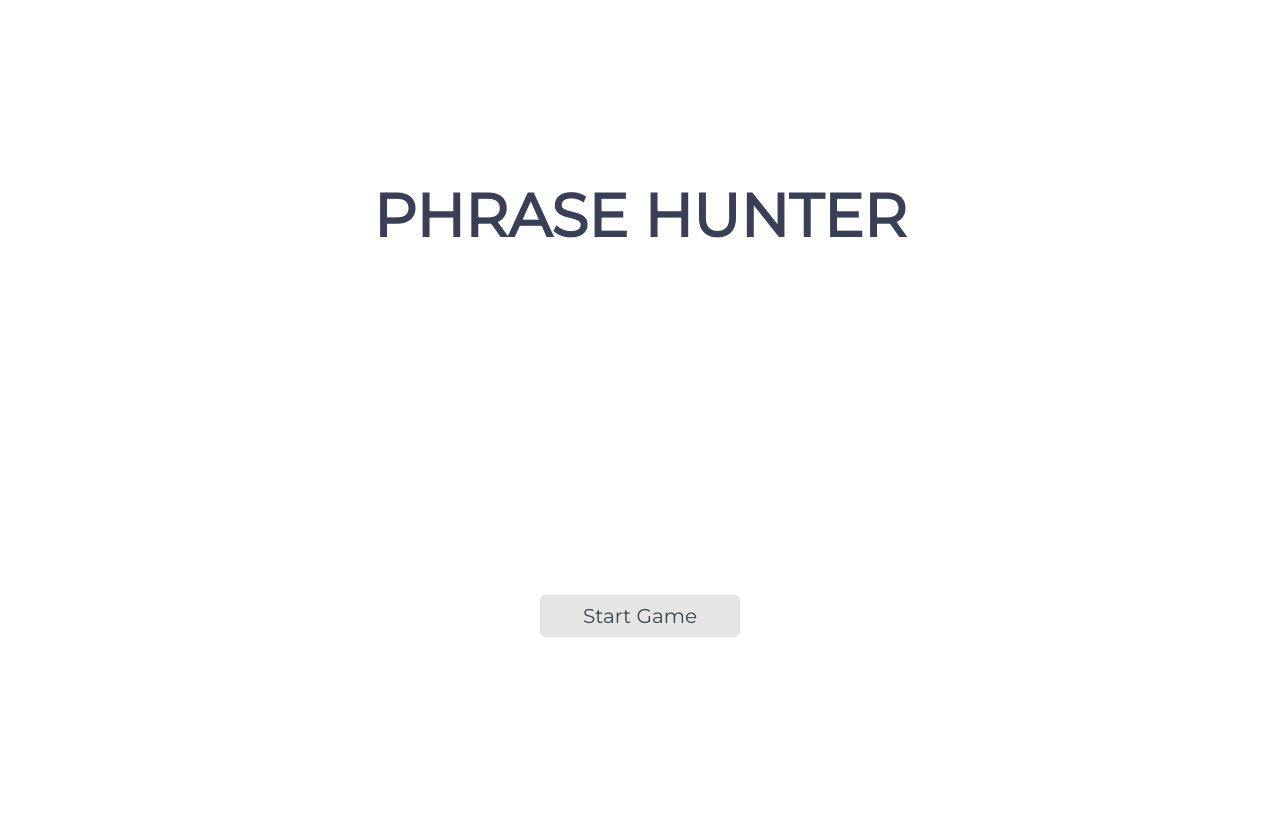
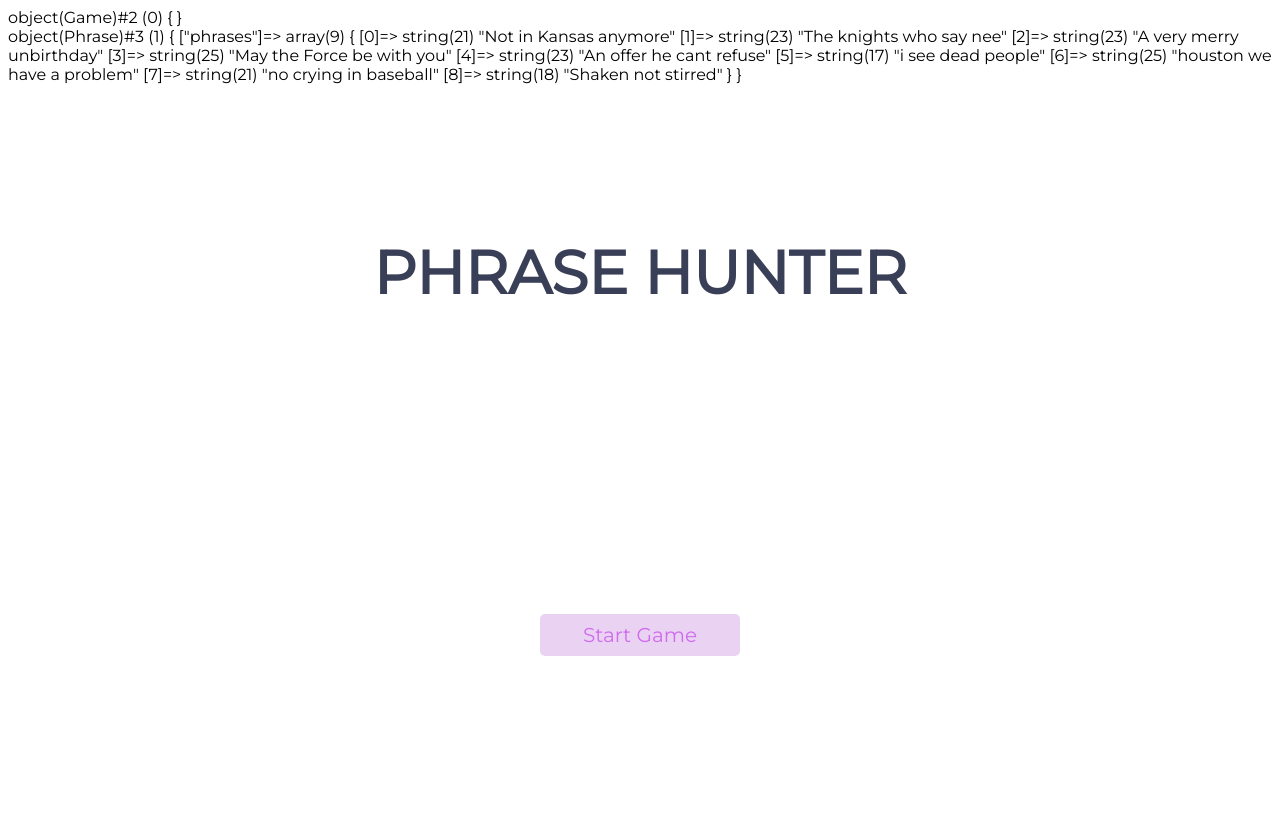
Before and after one commit to computergrrl/OOP-Word-Guessing-Game-PHP, a PHP site: page / in a window 1280 px wide. Run offline with PHP 8.4, Linux system fonts and the light colour scheme.

Commit message:
Got methods in Phrase class (Phrase.php) to work (theoretically)

```diff
--- a/css/styles.css
+++ b/css/styles.css
@@ -3,7 +3,7 @@
 
 /* Variables */
 
-:root {
+/* :root {
   --color-win: #78CF82;
   --color-lose: #D94545;
   --color-start: #5b85b7;
@@ -14,8 +14,19 @@
   --font-size-large: 60px;
   --font-size-medium: 20px;
   --transition: all .2s ease-in-out;
+} */
+:root {
+  --color-win: #00FF00;
+  --color-lose: #A52A2A;
+  --color-start: #81DF64;
+  --color-neutral: #445069;
+  --color-neutral-light: #BD64E4;
+  --color-keys: #CF6BEE;
+  --color-keys-light: #EAD2F2;
+  --font-size-large: 60px;
+  --font-size-medium: 20px;
+  --transition: all .2s ease-in-out;
 }
-
 /* main */
 
 * {
@@ -28,6 +39,7 @@ body {
   flex-direction: column;
   display: flex;
   height: 100vh;
+
 }
 
 li, ol, ul {
@@ -40,6 +52,7 @@ h2 {
   text-transform: uppercase;
   font-size: var(--font-size-large);
   margin: 0;
+
 }
 
 h1 {
@@ -87,6 +100,7 @@ input[type=submit].correct {
 
 #phrase ul li{
   margin-top: 15px;
+
 }
 
 /* Title */
@@ -114,12 +128,14 @@ input[type=submit].correct {
 }
 
 .hide {
-  color: transparent;
+  background-color: #000;
+  /* color: transparent; */
 }
 
 .show {
   color: #fff;
   background-color: #4ac0d5;
+  background-color: #000;
   font-size: 20px;
   height: 65px;
   width: 65px;
@@ -191,8 +207,11 @@ input[type=submit].correct {
   background-color: #3a3f58;
 }
 
+/* .start a {
+  color: #fff;
+} */
 .start a {
-  color: #fff;
+  color: #25E189;
 }
 
 .win {
--- a/inc/Phrase.php
+++ b/inc/Phrase.php
@@ -2,29 +2,46 @@
 
 class Phrase
 {
+public $phrases = array("Not in Kansas anymore" , "The knights who say nee", "A very merry unbirthday" , "May the Force be with you" , "An offer he cant refuse" , "i see dead people" , "houston we have a problem" , "no crying in baseball" , "Shaken not stirred");
+
 
   public function getRandomPhrase()
   {
-
+    $phrases = $this->phrases;
+    $pick = rand(0, (count($phrases) - 1));
+    $pick_phrase = $phrases[$pick];
+    return $pick_phrase;
   }
 
   public function getPhrase()
   {
-
+      return strtolower($this->getRandomPhrase());
   }
 
   public function getCharacters()
   {
-
+    $string = $this->getPhrase();
+    $chars = str_split($string);
+     return $chars;
   }
 
   public function getLetters()
   {
-
+      $chars = $this->getCharacters();
+      $result = array_unique($chars);
+      return $result;
   }
 
-  public function checkLetters()
+  public function checkLetters($selected)
   {
+    $check = $selected;
+    $letters = $this->getLetters();
+    if(in_array($check, $letters)) {
+        echo "Letter found!";
+
+    }  else {
+        echo "None of that letter!";
+    }
 
   }
 }
--- /dev/null
+++ b/inc/phrases_array.php
@@ -0,0 +1,2 @@
+<?php
+$phrases = array("As you wish" , "Wish upon a star" , );
--- a/index.html
+++ b/index.php
@@ -1,3 +1,8 @@
+<?php include('inc/Game.php');
+			include('inc/Phrase.php');
+			?>
+
+
 <!DOCTYPE html>
 <html lang="en">
 	<head>
@@ -10,6 +15,12 @@
 	</head>
 
 	<body>
+		<?php
+		$game = new Game();
+		$phrase = new Phrase();
+		var_dump($game);
+		echo "<br />";
+		var_dump($phrase);?>
 		<div class="main-container">
 			<h2 class="header">Phrase Hunter</h2>
             <form action="play.php">
```
Also changed, not shown: play.php (+21 -1 lines), test.php (added, +15 -0 lines).
